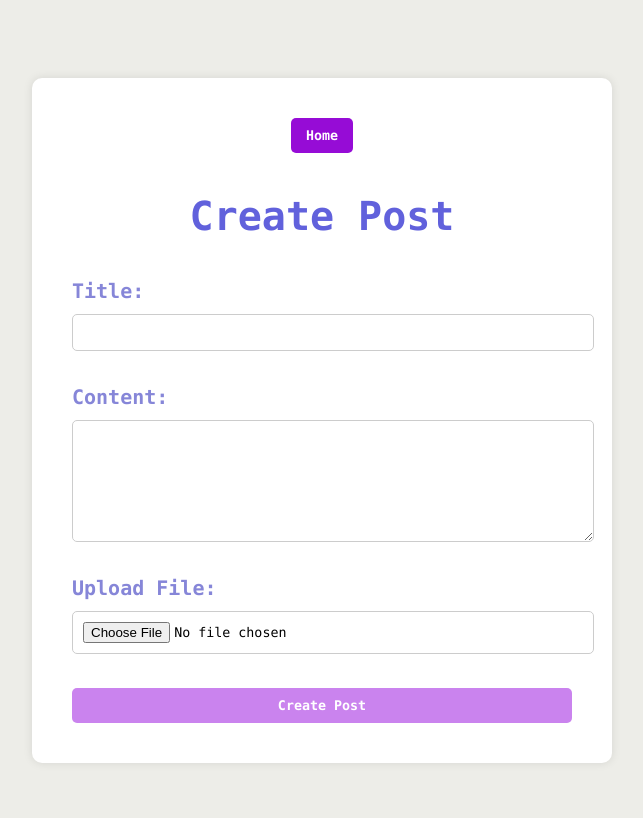
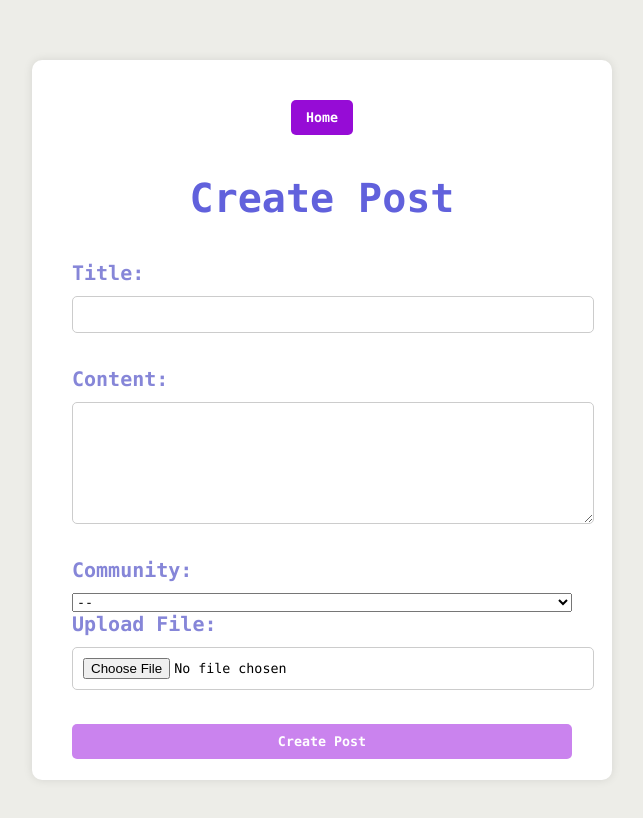
Before and after one commit to COS420-Fall23/Team-C, a React (Create React App) app in the folder mentormark/: page /create-post in a window 1280 px wide. Shown: the top 818 px of the page, without its empty margins (338-981 px from the left). Built offline with nearby package versions, Linux system fonts and the light colour scheme.

Commit message:
Community integration
-PostCreation now requires community
-Post have link to direct to community
-Community stored in firebase

```diff
--- a/mentormark/src/Mainpage.js
+++ b/mentormark/src/Mainpage.js
@@ -19,11 +19,11 @@ function Mainpage() {
   const [searchParams, setSearchParams] = useState(null);
 
   const communities = [
-    { name: "COS", path: "/cos" },
-    { name: "ECO", path: "/eco" },
+    { name: "Computer Science", path: "/cos" },
+    { name: "Economics", path: "/eco" },
     { name: "Business", path: "/business" },
     { name: "Finance", path: "/finance" },
-    { name: "Design", path: "/design" },
+    { name: "New Media Design", path: "/design" },
   ];
 
   function Community({ name, path, index }) {
@@ -41,6 +41,17 @@ function Mainpage() {
       </button>
     );
   }
+
+  const mapDropdownToCommunityName = (selectedValue) => {
+    switch (selectedValue) {
+      case "Computer Science":
+        return "/cos"; // This should match the community route
+      case "New Media Design":
+        return "/design"; // This should match the community route
+      default:
+        return ""; // Handle the default case or return an empty string
+    }
+  };
 
   const handleSearchText = (e) => {
     setSearchText(e.target.value);
@@ -169,6 +180,7 @@ function Mainpage() {
                 )
                 .map((post, index) => (
                   <div key={post.id} className="mainpage-post">
+                    <div><Link to={mapDropdownToCommunityName(post.community)}>{post.community}</Link></div>
                     <h3>
                       <Link
                         onClick={() => {
--- a/mentormark/src/Post.js
+++ b/mentormark/src/Post.js
@@ -38,6 +38,7 @@ const Post = (props) => {
       <h3 className='post-return'><Link onClick={() => props.sendToParent(null)}>Back to Post List</Link></h3>
       {post ? (
         <div>
+          <div className='post-community'>{post.community}</div>
           <header className="post-title">{post.title}</header>
           <img className='post-image' src={post.file} alt={post.file} />
           <div className='post-body'>
--- a/mentormark/src/PostCreation.js
+++ b/mentormark/src/PostCreation.js
@@ -13,6 +13,7 @@ function PostCreation() {
   const [formData, setFormData] = useState({
     title: '',
     content: '',
+    community: '',
     file: null,
   });
   const [percent, setPercent] = useState(0);
@@ -28,12 +29,13 @@ function PostCreation() {
   };
 
   const createPost = async () => {
-    const { title, content, file } = formData;
+    const { title, content, community, file } = formData;
 
-    if (title && content) {
+    if (title && content && community) {
       const newPost = {
         title,
         content,
+        community,
         timestamp: new Date().toLocaleString(),
       };
 
@@ -69,7 +71,7 @@ function PostCreation() {
         console.error('Error adding document: ', e);
       }
     } else {
-      alert('Please provide both title and content for the post.');
+      alert('Please provide the title, content, and community for the post.');
     }
   };
 
@@ -100,6 +102,18 @@ function PostCreation() {
             required
           ></textarea>
           <br />
+          <label className="create-label" htmlFor="post-community">Community:</label>
+          <select
+            className="create-select"
+            name="community"
+            id="post-community"
+            value={formData.community}
+            onChange={handleInputChange}
+            required>
+            <option value="null">--</option>
+            <option value="Computer Science">Computer Science</option>
+            <option value="New Media Design">New Media Design</option>
+          </select>
           <label className="create-label" htmlFor="post-file">Upload File:</label>
           <input
             className="create-input"
```
